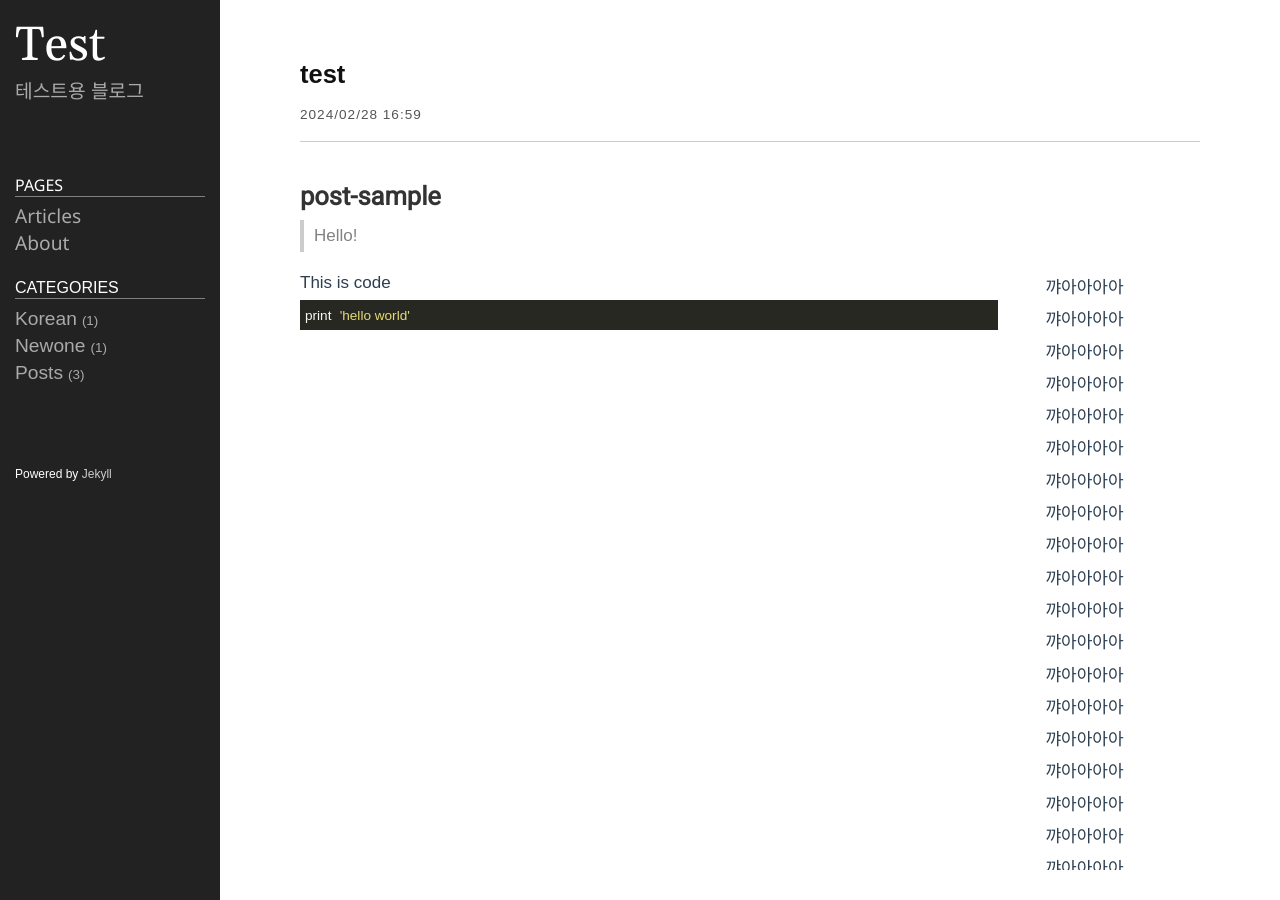
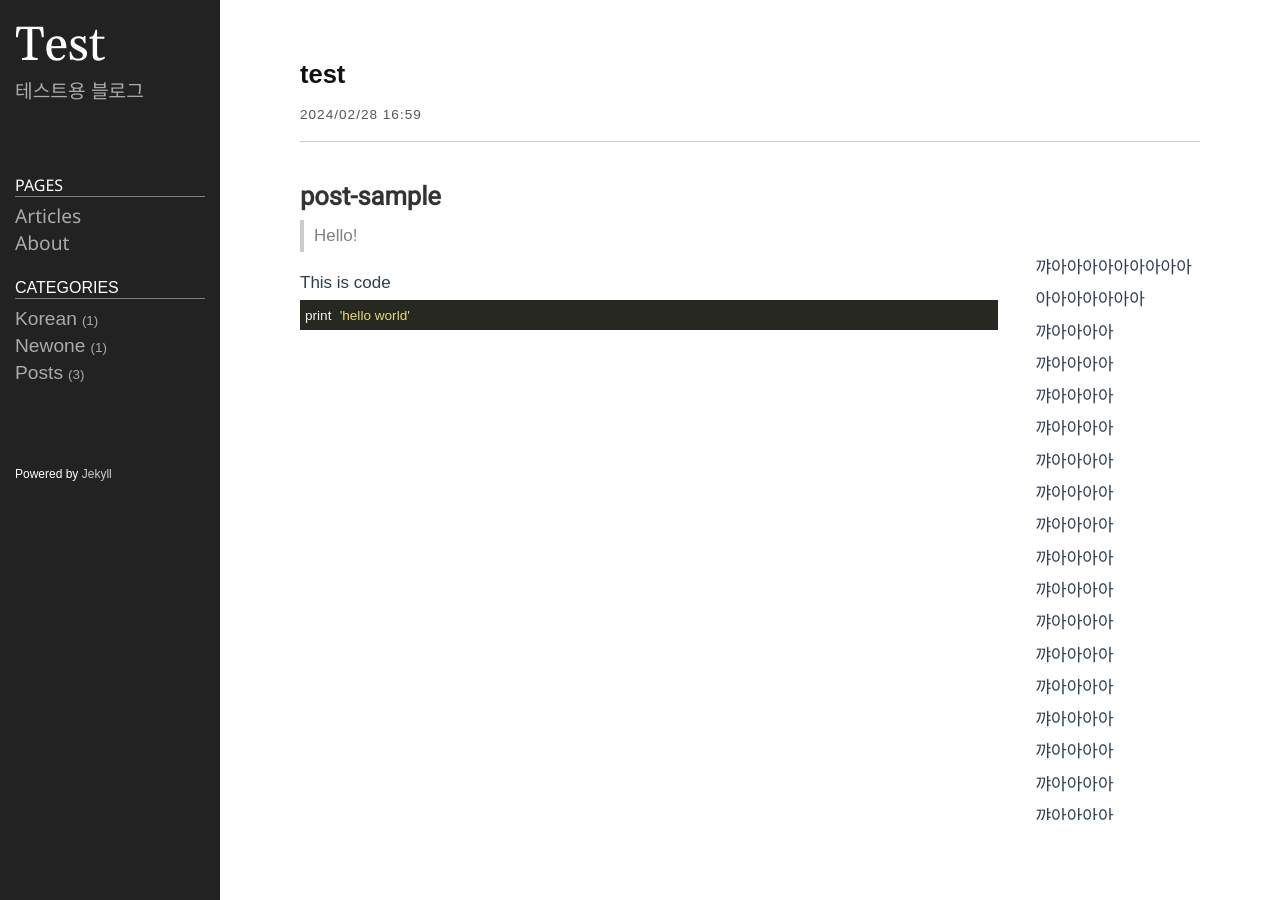
Before and after one commit to DuDuDat/DuDuDat.github.io, a Jekyll site: the page built from _korean/2020-01-02-post1.markdown, in a window 1280 px wide. Built offline with Jekyll 4.4.1, drawn with Linux system fonts in a browser that asks for light colours; some web fonts are replaced.

Commit message:
post.html : 우측 navbar css 조정 및 반응형 추가

```diff
--- a/_includes/post-navbar.html
+++ b/_includes/post-navbar.html
@@ -1 +1 @@
-꺄아아아아<br />꺄아아아아<br />꺄아아아아<br />꺄아아아아<br />꺄아아아아<br />꺄아아아아<br />꺄아아아아<br />꺄아아아아<br />꺄아아아아<br />꺄아아아아<br />꺄아아아아<br />꺄아아아아<br />꺄아아아아<br />꺄아아아아<br />꺄아아아아<br />꺄아아아아<br />꺄아아아아<br />꺄아아아아<br />꺄아아아아<br />꺄아아아아<br />꺄아아아아<br />꺄아아아아<br />꺄아아아아<br />꺄아아아아<br />꺄아아아아<br />꺄아아아아<br />꺄아아아아<br />꺄아아아아<br />꺄아아아아<br />꺄아아아아<br />꺄아아아아<br />꺄아아아아<br />꺄아아아아<br />꺄아아아아<br />꺄아아아아<br />꺄아아아아<br />꺄아아아아<br />꺄아아아아<br />꺄아아아아<br />꺄아아아아<br />꺄아아아아<br />꺄아아아아<br />꺄아아아아<br />꺄아아아아<br />꺄아아아아<br />꺄아아아아<br />꺄아아아아<br />꺄아아아아<br />
+꺄아아아아아아아아아아아아아아아아<br />꺄아아아아<br />꺄아아아아<br />꺄아아아아<br />꺄아아아아<br />꺄아아아아<br />꺄아아아아<br />꺄아아아아<br />꺄아아아아<br />꺄아아아아<br />꺄아아아아<br />꺄아아아아<br />꺄아아아아<br />꺄아아아아<br />꺄아아아아<br />꺄아아아아<br />꺄아아아아<br />꺄아아아아<br />꺄아아아아<br />꺄아아아아<br />꺄아아아아<br />꺄아아아아<br />꺄아아아아<br />꺄아아아아<br />꺄아아아아<br />꺄아아아아<br />꺄아아아아<br />꺄아아아아<br />꺄아아아아<br />꺄아아아아<br />꺄아아아아<br />꺄아아아아<br />꺄아아아아<br />꺄아아아아<br />꺄아아아아<br />꺄아아아아<br />꺄아아아아<br />꺄아아아아<br />꺄아아아아<br />꺄아아아아<br />꺄아아아아<br />꺄아아아아<br />꺄아아아아<br />꺄아아아아<br />꺄아아아아<br />꺄아아아아<br />꺄아아아아<br />꺄아아아아<br />
--- a/_includes/post.html
+++ b/_includes/post.html
@@ -35,7 +35,7 @@
 	  let fixedNavTop = fixedNav.getBoundingClientRect().top;
 
 	  // 뷰포트 높이에서 fixed-nav의 상단 위치를 빼서 높이를 계산합니다.
-	  let newHeight = viewportHeight - fixedNavTop - 30;
+	  let newHeight = viewportHeight - fixedNavTop - 80;
 	  fixedNav.style.height = newHeight + 'px';
 	  fixedNav.style.width = postNav.offsetWidth + 'px'
 	}
--- a/public/css/style.css
+++ b/public/css/style.css
@@ -348,10 +348,6 @@
 		display: none;
 	}
 
-	/*  추가  */
-	.post-nav {
-		display: none;
-	}
 }
 
 /*  추가  */
@@ -374,7 +370,8 @@
 	position: fixed;
 	top: 28%;
 	overflow-y: auto;
-	padding: 20px;
+	padding-left: 10px;
+	padding-right: 3px;
 }
 
 .fixed-nav::-webkit-scrollbar {
@@ -392,3 +389,10 @@
   .fixed-nav::-webkit-scrollbar-thumb:hover {
 	background: #888; /* 스크롤바 썸에 마우스를 올렸을 때의 배경색 */
   }
+
+
+  @media (max-width: 1200px) {
+	.post-nav {
+		display: none;
+	}
+  }
```
